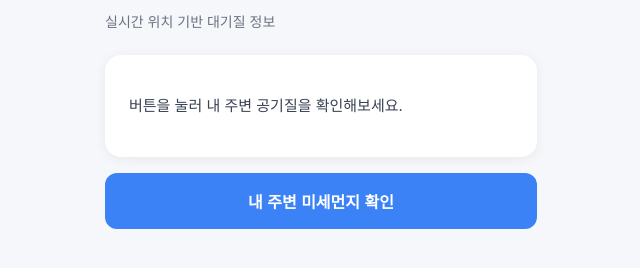
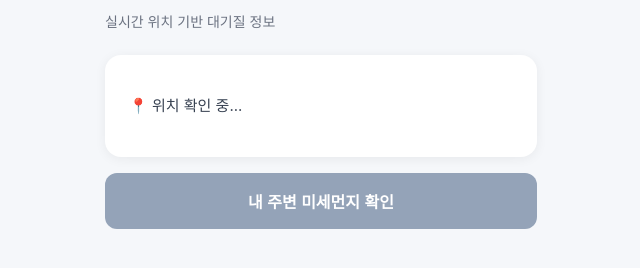
Before and after one commit to winnywin21-design/dust-qr, a website: page index.html in a window 1280 px wide. Shown: the part 78-346 px from the top of the page, without its empty margins (319-959 px from the left). Drawn offline with Linux system fonts and the light colour scheme.

Commit message:
페이지 로드 시 자동 위치 조회

```diff
--- a/index.html
+++ b/index.html
@@ -176,6 +176,8 @@
         btn.disabled = false;
       }
     }
+    // 페이지 열리자마자 자동 실행
+    window.addEventListener('load', checkDust);
   </script>
 </body>
 </html>
```
